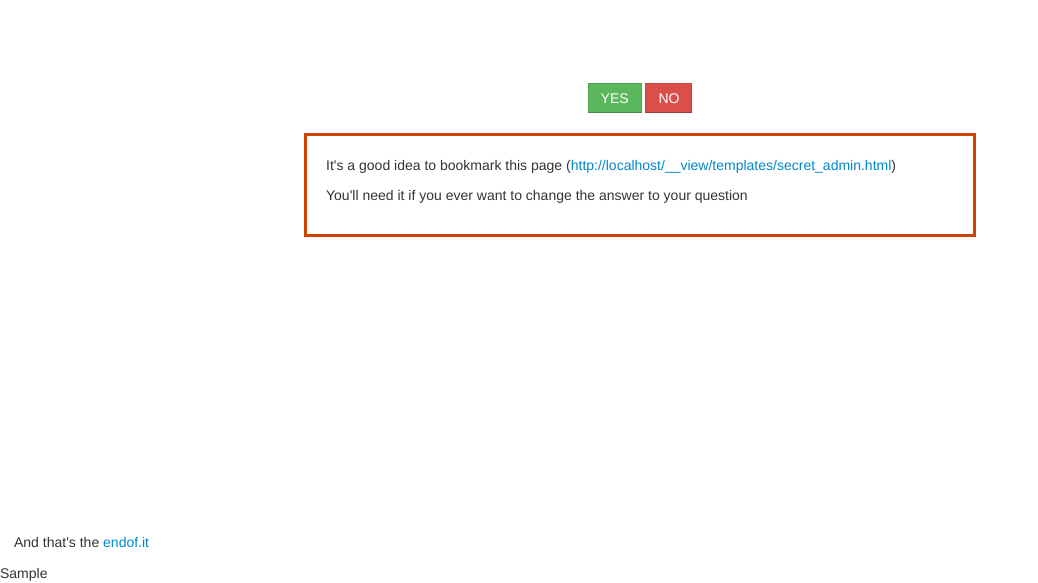
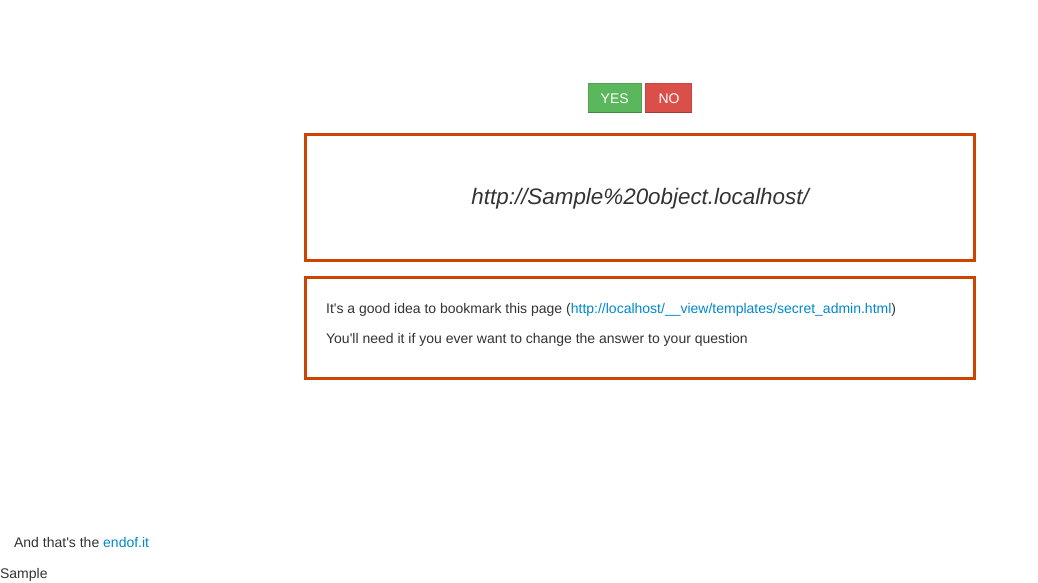
Before and after one commit to exonian/endofit, a Flask app: template templates/secret_admin.html in a window 1280 px wide. Shown: the part 237-820 px from the top of the page, without its empty margins (0-1038 px from the left). Run offline with Flask 2, Linux system fonts and the light colour scheme; tables that the repository leaves empty hold one stand-in row (values such as "Sample post"); the template is opened without the code that fills it: values that come from a table or form of the project are taken from there, most other values are stand-ins (such as "Sample title", 1, 10 or a date in 2020); some libraries are stand-ins or nearby versions.

Commit message:
Add non-admin url to secret admin page
Fixes #17

```diff
--- a/templates/secret_admin.html
+++ b/templates/secret_admin.html
@@ -11,6 +11,10 @@
     </form>
 
     <div class="well">
+        <h2>{{ url_for('visit_question_page', page_name=question_object.page_name, _external=True) }}</h2>
+    </div>
+
+    <div class="well">
         <p>It's a good idea to bookmark this page (<a href="{{ request.url }}">{{ request.url }}</a>)</p>
         <p>You'll need it if you ever want to change the answer to your question</p>
     </div>
```
